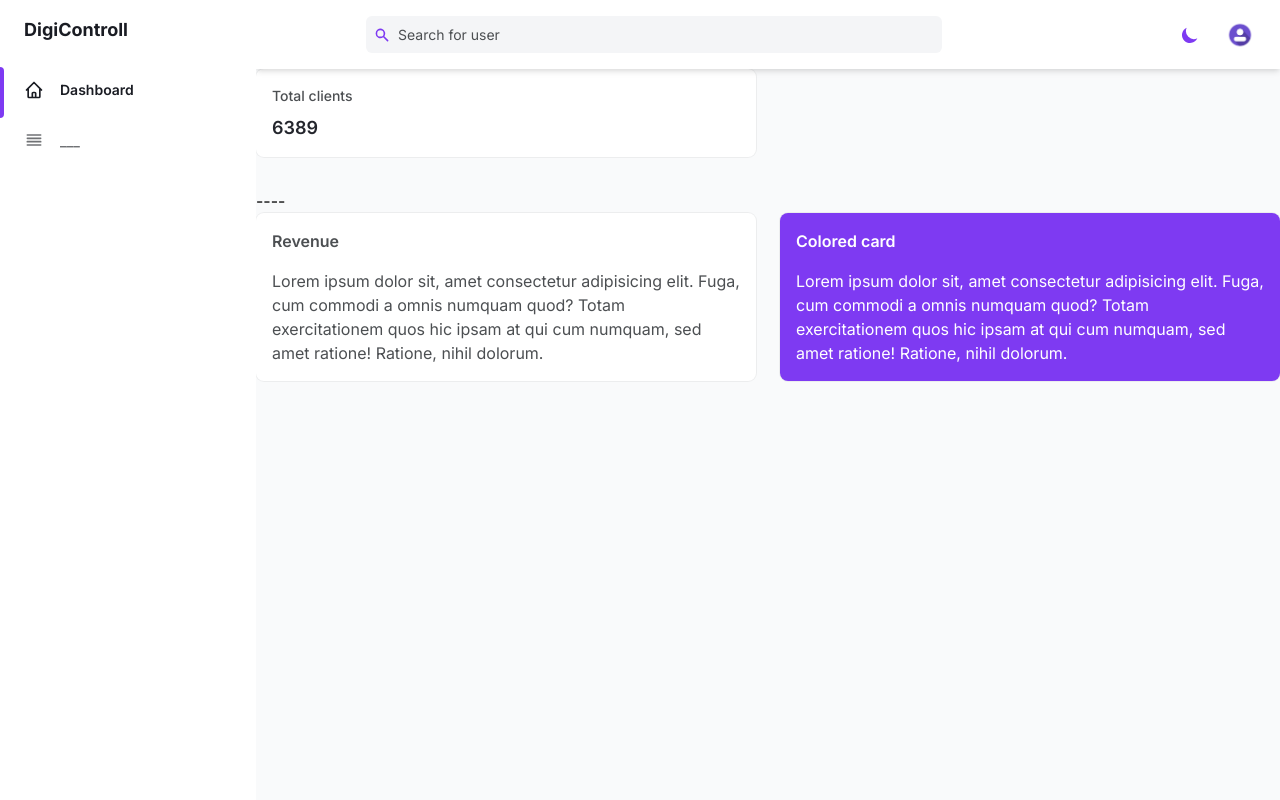
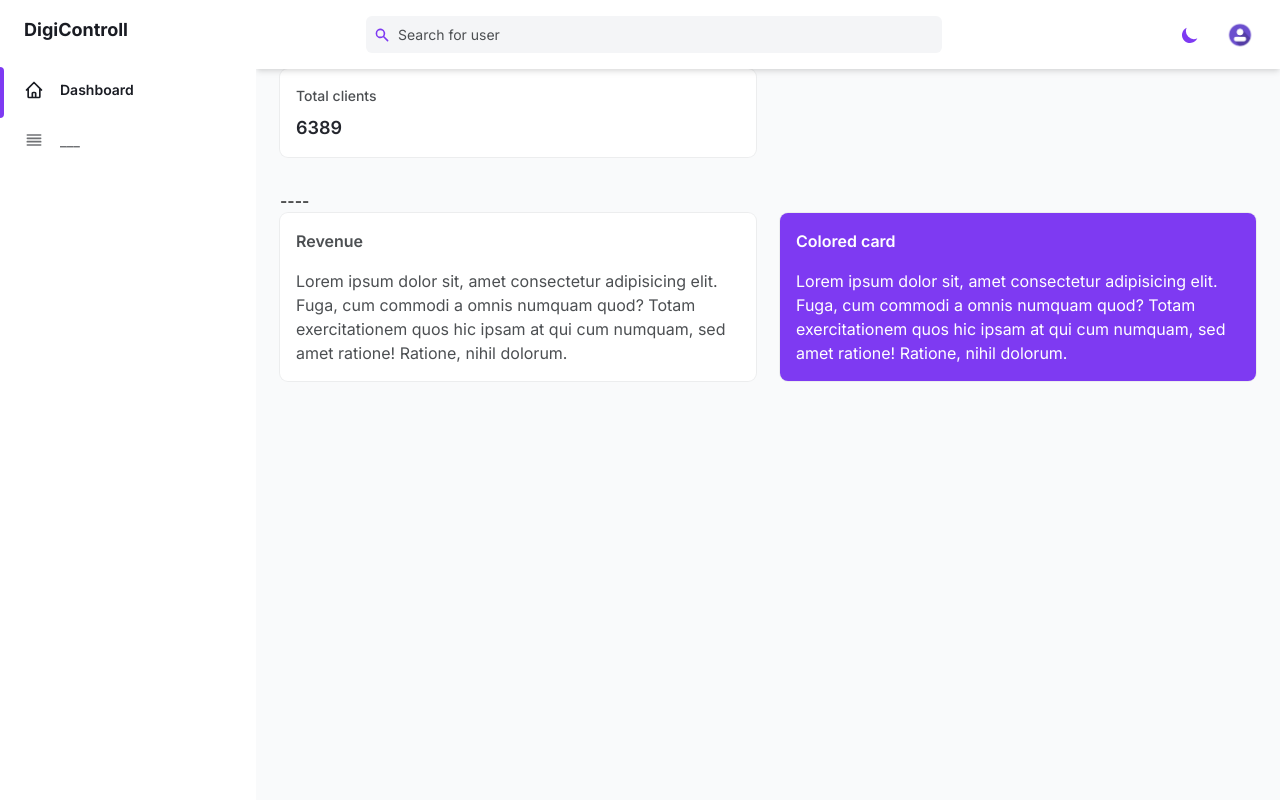
Before and after one commit to cabbagec2hlbGwK/dashboard, a Django app: template theme/templates/message.html in a window 1280 px wide. Run offline with Django 4.2, Linux system fonts and the light colour scheme; the template is opened without the code that fills it, so the values that code supplies are empty.

```diff
--- a/theme/templates/message.html
+++ b/theme/templates/message.html
@@ -3,6 +3,8 @@
 
 {% block content %}
 
+<main class="h-full overflow-y-auto">
+	<div class="container px-6 mx-auto grid">
 		<div>
 			<div class="grid gap-6 mb-8 md:grid-cols-2 xl:grid-cols-2">
 				<!-- Card -->
@@ -44,4 +46,6 @@
 				</div>
 			</div>
 		</div>
+	</div>
+</main>
 {% endblock %}
```
Lines whose indentation alone changed are shown as unchanged.
